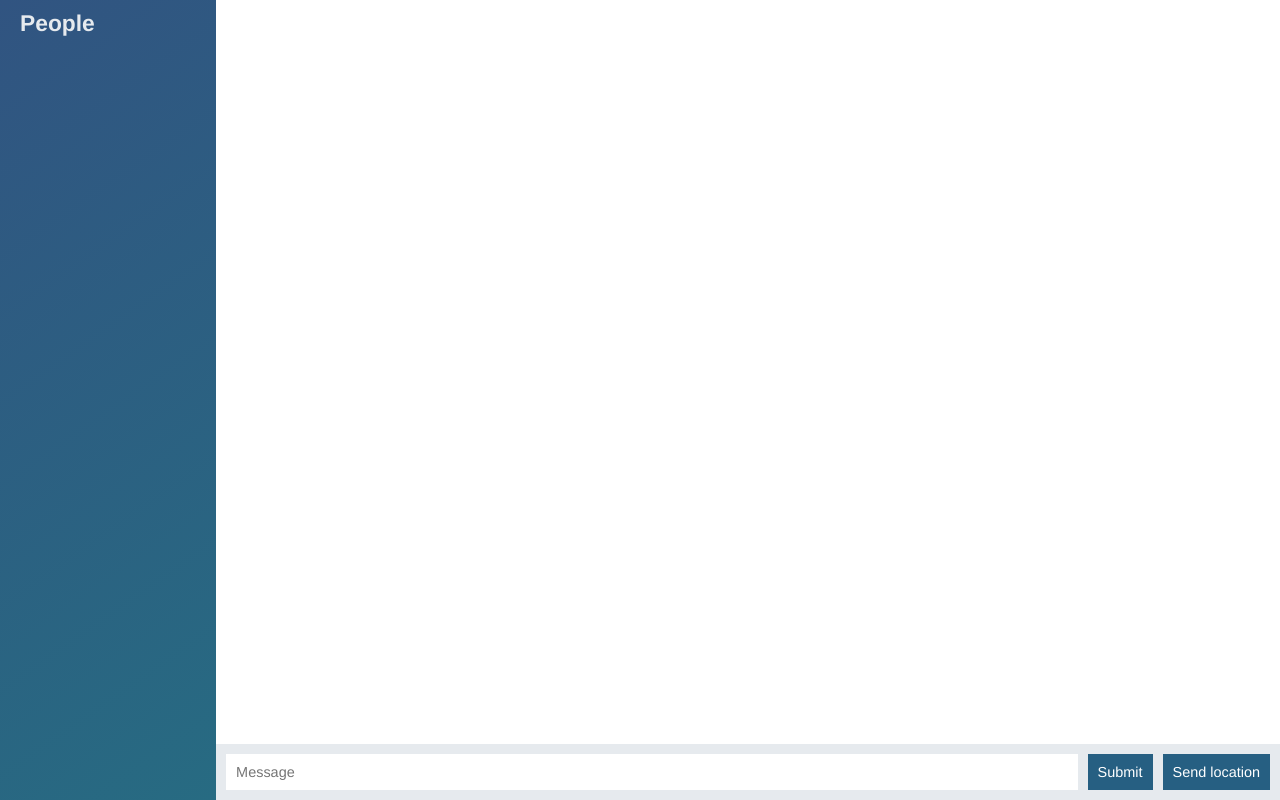
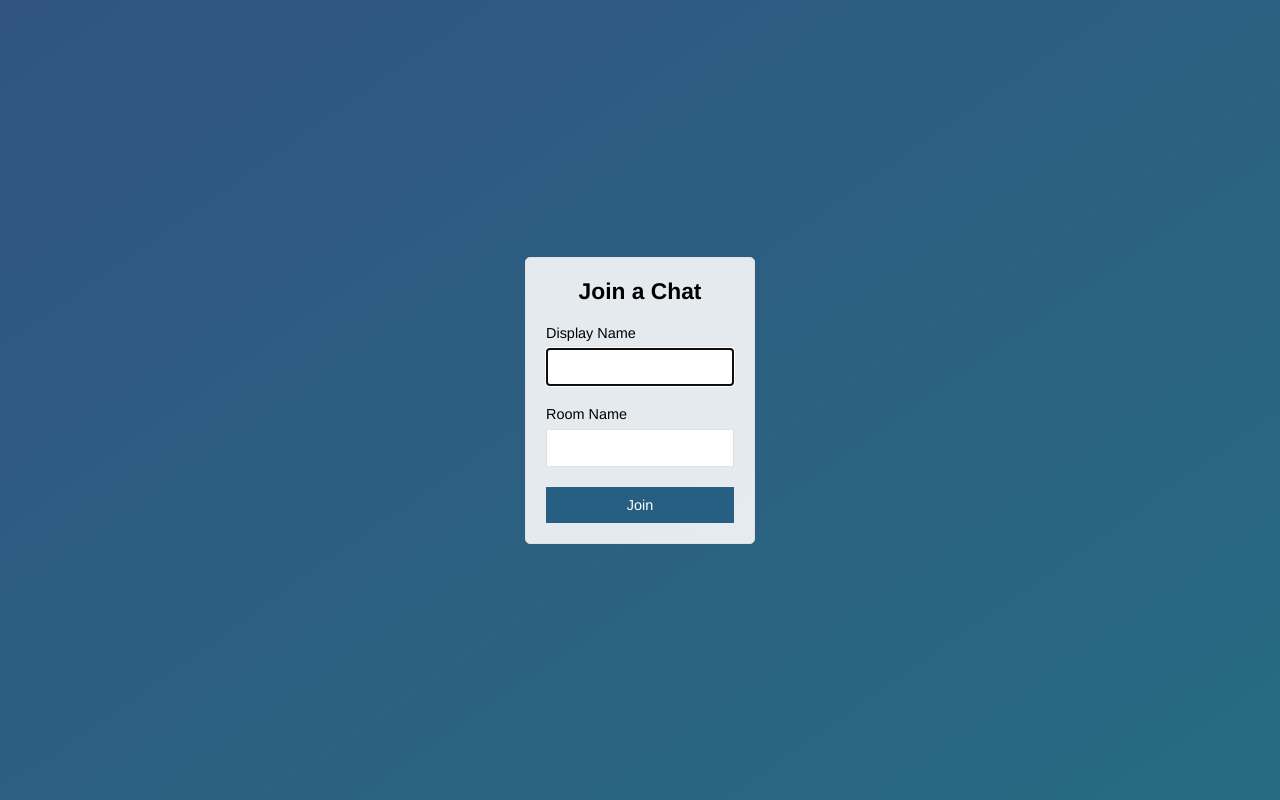
Before and after one commit to givarbanov/node-chat-app, a website: page public/index.html in a window 1280 px wide. Drawn offline with nearby package versions, Linux system fonts and the light colour scheme; no server answers.

Commit message:
Add join page that submit chat.html

```diff
--- a/public/index.html
+++ b/public/index.html
@@ -1,62 +1,30 @@
 <!DOCTYPE html>
-
 <html>
-
 <head>
   <meta charset="utf-8" />
+  <title>Join | ChatApp</title>
+  <meta name="viewport" content="width=device-width, initial-scale=1, user-scalable=no" />
   <link rel="stylesheet" href="/css/styles.css" />
 </head>
 
-  <body class="chat">
-
-    <div class="chat__sidebar">
-      <h3>People</h3>
-      <div id="users"></div>
+<body class="centered-form">
+  <div class="centered-form__form">
+    <form action="/chat.html">
+      <div class="form-field">
+        <h3>Join a Chat</h3>
       </div>
-
-    <div class="chat__main">
-      <ol id="messages" class="chat__messages"></ol>
-
-      <div class="chat__footer">
-        <form id="message-form">
-          <input name="message" type="text" placeholder="Message" autofocus, autocomplete="off" />
-          <button>Submit</button>
+      <div class="form-field">
+        <label>Display Name</label>
+        <input type="text" name="name" autofocus />
+      </div>
+      <div class="form-field">
+        <label>Room Name</label>
+        <input type="text" name="room" />
+      </div>
+      <div class="form-field">
+        <button>Join</button>
+      </div>
     </form>
-        <button id="send-location">Send location</button>
   </div>
-    </div>
-
-    <script id="message-template" type="text/template">
-      <li class="message">
-        <div class="message__title">
-          <h4>{{from}}</h4>
-          <span>{{createdAt}}</span>
-        </div>
-        <div class="message__body">
-          <p>{{text}}</p>
-        </div>
-      </li>
-    </script>
-
-    <script id="location-message-template" type="text/template">
-      <li class="message">
-        <div class="message__title">
-          <h4>{{from}}</h4>
-          <span>{{createdAt}}</span>
-        </div>
-        <div class="message__body">
-          <p>
-            <a href="{{url}}" target="_blank">My current location</a>
-          </p>
-        </div>
-      </li>
-    </script>
-
-    <script src="/socket.io/socket.io.js"></script>
-    <script src="/js/libs/jquery-3.2.1.min.js"></script>
-    <script src="/js/libs/moment.js"></script>
-    <script src="/js/libs/mustache.js"></script>
-    <script src="/js/index.js"></script>
 </body>
-
 </html>
```
Also changed, not shown: public/chat.html (added, +64 -0 lines), public/js/chat.js (renamed from public/js/index.js). Lines whose indentation alone changed are shown as unchanged.
